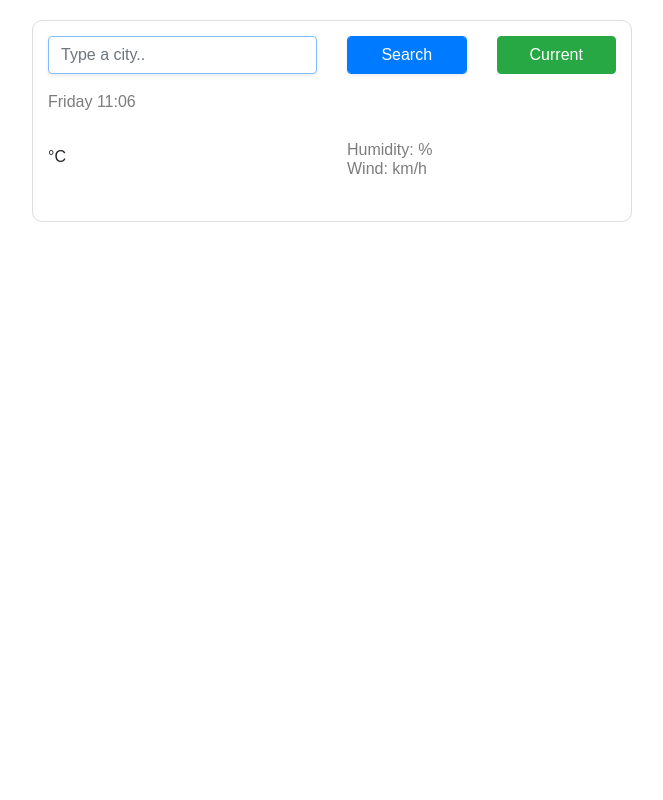
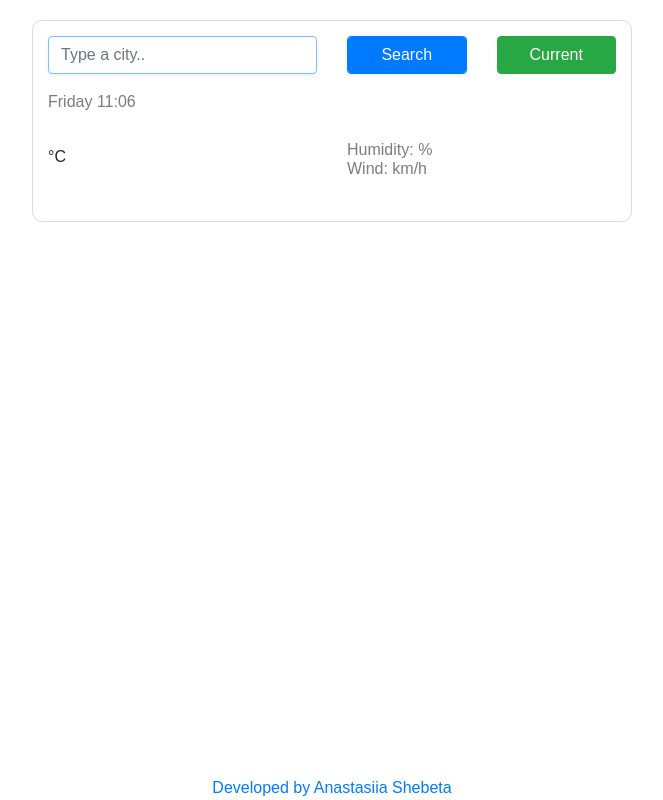
Before and after one commit to Stacy-Sh/my_Weather_app1, a plain HTML site: page index.html in a window 1280 px wide. Shown: the whole page, without its empty margins (308-971 px from the left). Drawn offline with nearby package versions, Linux system fonts and the light colour scheme; no server answers.

Commit message:
GitHub link

```diff
--- a/index.html
+++ b/index.html
@@ -70,6 +70,9 @@
         </div>
       </div>
     </div>
+   <a href=https://github.com/Stacy-Sh/my_Weather_app1>
+    Developed by Anastasiia Shebeta
+  </a>
     <script src="script.js"></script>
   </body>
 </html>
--- a/style.css
+++ b/style.css
@@ -53,3 +53,10 @@ li {
 .search-form {
   margin-bottom: 20px;
 }
+
+a {
+  position: absolute;
+  left: 50%;
+  bottom: 0;
+  transform: translate(-50%, 0);
+}
```
